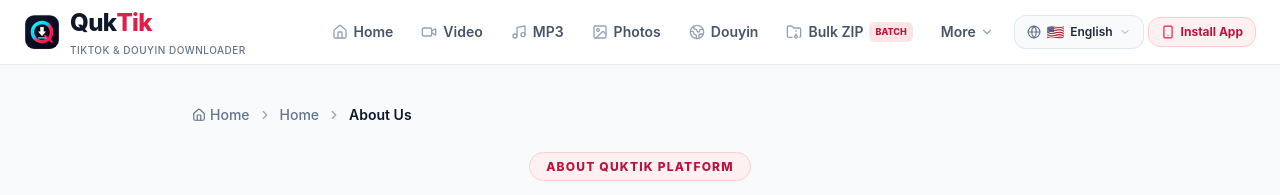
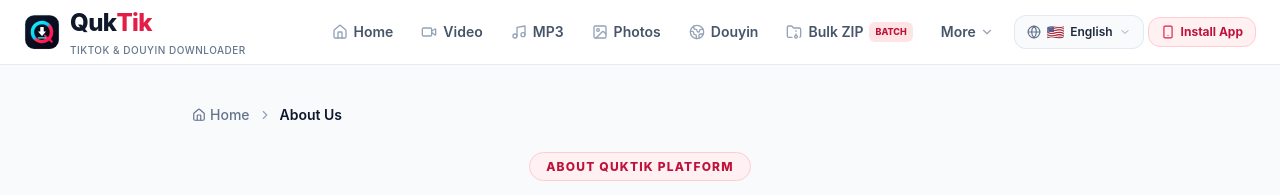
Before and after one commit to julianebaierr-gif/Tiktok-tool, a Next.js app: page /about in a window 1280 px wide. Shown: the top 195 px of the page. Built offline with nearby package versions, Linux system fonts and the light colour scheme.

Commit message:
fix(breadcrumbs): resolve duplicate Home link across all pages and enforce deduplication filter

```diff
--- a/app/about/page.jsx
+++ b/app/about/page.jsx
@@ -38,7 +38,7 @@ export default function AboutPage() {
     <div className="min-h-screen bg-slate-50/50 pb-20 text-slate-700">
       {/* Breadcrumbs Navigation */}
       <div className="max-w-5xl mx-auto px-4 sm:px-6 lg:px-8 pt-6">
-        <Breadcrumbs items={[{ name: 'Home', url: '/' }, { name: 'About Us', url: '/about' }]} />
+        <Breadcrumbs items={[{ name: 'About Us', url: '/about' }]} />
       </div>
 
       <div className="max-w-5xl mx-auto px-4 sm:px-6 lg:px-8 pt-6">
--- a/app/contact/page.jsx
+++ b/app/contact/page.jsx
@@ -41,7 +41,7 @@ export default function ContactPage() {
     <div className="min-h-screen bg-slate-50/50 pb-20 text-slate-700">
       {/* Breadcrumbs Navigation */}
       <div className="max-w-5xl mx-auto px-4 sm:px-6 lg:px-8 pt-6">
-        <Breadcrumbs items={[{ name: 'Home', url: '/' }, { name: 'Contact Support', url: '/contact' }]} />
+        <Breadcrumbs items={[{ name: 'Contact Support', url: '/contact' }]} />
       </div>
 
       <div className="max-w-5xl mx-auto px-4 sm:px-6 lg:px-8 pt-6">
--- a/app/disclaimer/page.jsx
+++ b/app/disclaimer/page.jsx
@@ -37,7 +37,7 @@ export default function DisclaimerPage() {
     <div className="min-h-screen bg-slate-50/50 pb-20 text-slate-700">
       {/* Breadcrumbs Navigation */}
       <div className="max-w-5xl mx-auto px-4 sm:px-6 lg:px-8 pt-6">
-        <Breadcrumbs items={[{ name: 'Home', url: '/' }, { name: 'DMCA & Copyright Disclaimer', url: '/disclaimer' }]} />
+        <Breadcrumbs items={[{ name: 'DMCA & Copyright Disclaimer', url: '/disclaimer' }]} />
       </div>
 
       <div className="max-w-5xl mx-auto px-4 sm:px-6 lg:px-8 pt-6">
--- a/app/privacy-policy/page.jsx
+++ b/app/privacy-policy/page.jsx
@@ -37,7 +37,7 @@ export default function PrivacyPolicyPage() {
     <div className="min-h-screen bg-slate-50/50 pb-20 text-slate-700">
       {/* Breadcrumbs Navigation */}
       <div className="max-w-5xl mx-auto px-4 sm:px-6 lg:px-8 pt-6">
-        <Breadcrumbs items={[{ name: 'Home', url: '/' }, { name: 'Privacy Policy', url: '/privacy-policy' }]} />
+        <Breadcrumbs items={[{ name: 'Privacy Policy', url: '/privacy-policy' }]} />
       </div>
 
       <div className="max-w-5xl mx-auto px-4 sm:px-6 lg:px-8 pt-6">
--- a/app/terms-of-service/page.jsx
+++ b/app/terms-of-service/page.jsx
@@ -37,7 +37,7 @@ export default function TermsOfServicePage() {
     <div className="min-h-screen bg-slate-50/50 pb-20 text-slate-700">
       {/* Breadcrumbs Navigation */}
       <div className="max-w-5xl mx-auto px-4 sm:px-6 lg:px-8 pt-6">
-        <Breadcrumbs items={[{ name: 'Home', url: '/' }, { name: 'Terms of Service', url: '/terms-of-service' }]} />
+        <Breadcrumbs items={[{ name: 'Terms of Service', url: '/terms-of-service' }]} />
       </div>
 
       <div className="max-w-5xl mx-auto px-4 sm:px-6 lg:px-8 pt-6">
--- a/app/tiktok-bulk-downloader/page.jsx
+++ b/app/tiktok-bulk-downloader/page.jsx
@@ -67,7 +67,6 @@ export default function BulkDownloaderPage() {
       <div className="max-w-7xl mx-auto px-4 sm:px-6 lg:px-8 pt-4">
         <Breadcrumbs
           items={[
-            { name: 'Home', url: '/' },
             { name: 'Bulk Downloader', url: '/tiktok-bulk-downloader' }
           ]}
         />
--- a/app/trending-sounds/page.jsx
+++ b/app/trending-sounds/page.jsx
@@ -64,7 +64,6 @@ export default function TrendingSoundsPage() {
       <div className="max-w-7xl mx-auto px-4 sm:px-6 lg:px-8 pt-4">
         <Breadcrumbs
           items={[
-            { name: 'Home', url: '/' },
             { name: 'Trending Sounds', url: '/trending-sounds' }
           ]}
         />
--- a/components/Breadcrumbs.jsx
+++ b/components/Breadcrumbs.jsx
@@ -4,6 +4,20 @@ import { ChevronRight, Home } from 'lucide-react';
 
 export default function Breadcrumbs({ items = [] }) {
   if (!items || items.length === 0) return null;
+
+  // Filter out any redundant 'Home' entry if passed in items, so 'Home > Home' can NEVER happen anywhere on the site
+  const normalizedItems = items.filter((item, idx) => {
+    if (idx === 0) {
+      const isHomeUrl = item.url === '/' || item.url === 'https://www.quktik.com' || item.url === 'https://www.quktik.com/';
+      const isHomeName = typeof item.name === 'string' && item.name.trim().toLowerCase() === 'home';
+      if (isHomeUrl || isHomeName) {
+        return false;
+      }
+    }
+    return true;
+  });
+
+  if (normalizedItems.length === 0) return null;
 
   // Build full URLs for JSON-LD schema
   const baseUrl = 'https://www.quktik.com';
@@ -14,7 +28,7 @@ export default function Breadcrumbs({ items = [] }) {
       name: 'Home',
       item: baseUrl,
     },
-    ...items.map((item, idx) => ({
+    ...normalizedItems.map((item, idx) => ({
       '@type': 'ListItem',
       position: idx + 2,
       name: item.name,
@@ -49,8 +63,8 @@ export default function Breadcrumbs({ items = [] }) {
             </Link>
           </li>
 
-          {items.map((item, index) => {
-            const isLast = index === items.length - 1;
+          {normalizedItems.map((item, index) => {
+            const isLast = index === normalizedItems.length - 1;
             return (
               <li key={item.url || index} className="inline-flex items-center gap-1.5 sm:gap-2">
                 <ChevronRight className="w-3.5 h-3.5 text-slate-400 shrink-0" />
```
